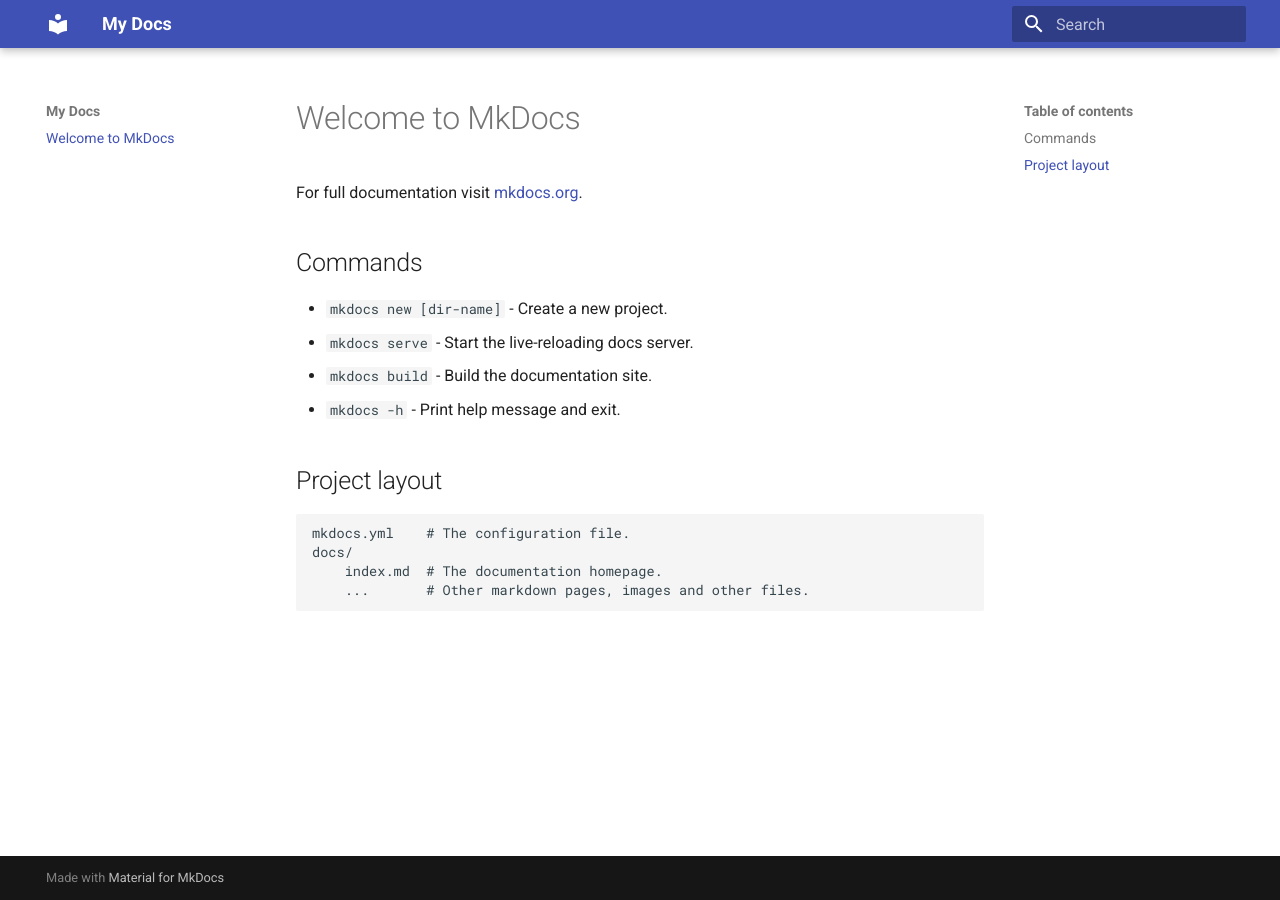
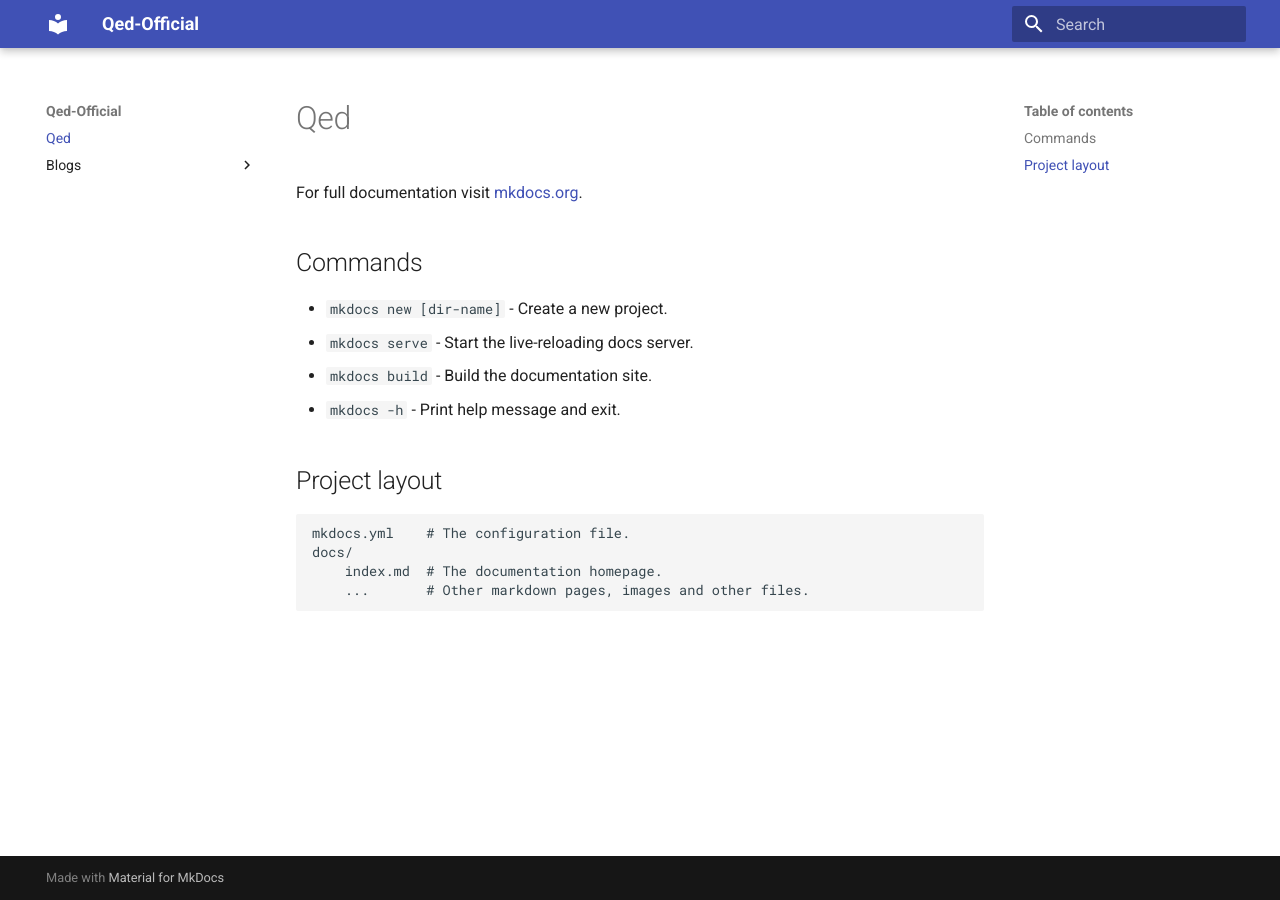
Before and after one commit to Qedsama/Qedsama.github.io, an MkDocs documentation site: the page built from docs/index.md, in a window 1280 px wide. Built offline with MkDocs 1.6.1 and Material for MkDocs 9.7.7, drawn with Linux system fonts in a browser that asks for light colours.

Commit message:
feat: id

```diff
--- a/docs/index.md
+++ b/docs/index.md
@@ -1,4 +1,4 @@
-# Welcome to MkDocs
+# Qed
 
 For full documentation visit [mkdocs.org](https://www.mkdocs.org).
 
--- a/mkdocs.yml
+++ b/mkdocs.yml
@@ -1,3 +1,3 @@
-site_name: My Docs
+site_name: Qed-Official
 theme:
   name: material
```
Also changed, not shown: docs/blogs/Kubernetes.md (added, +2 -0 lines), 1 other file.
